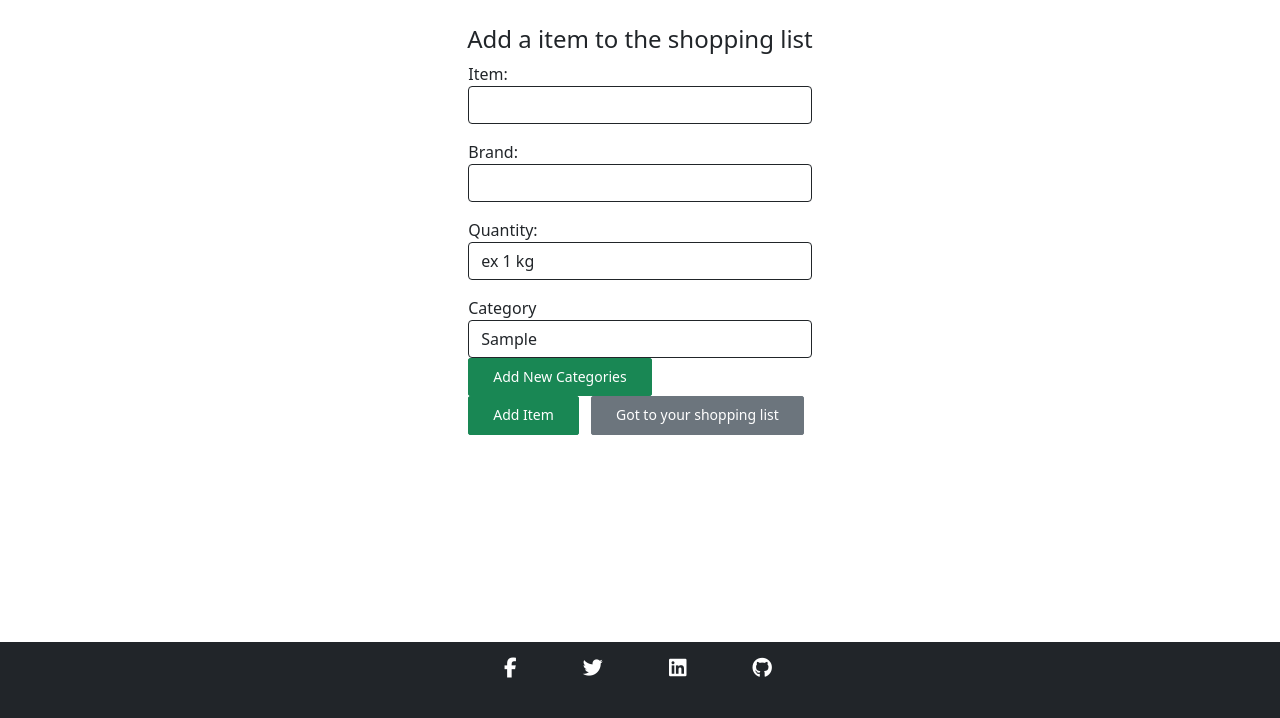
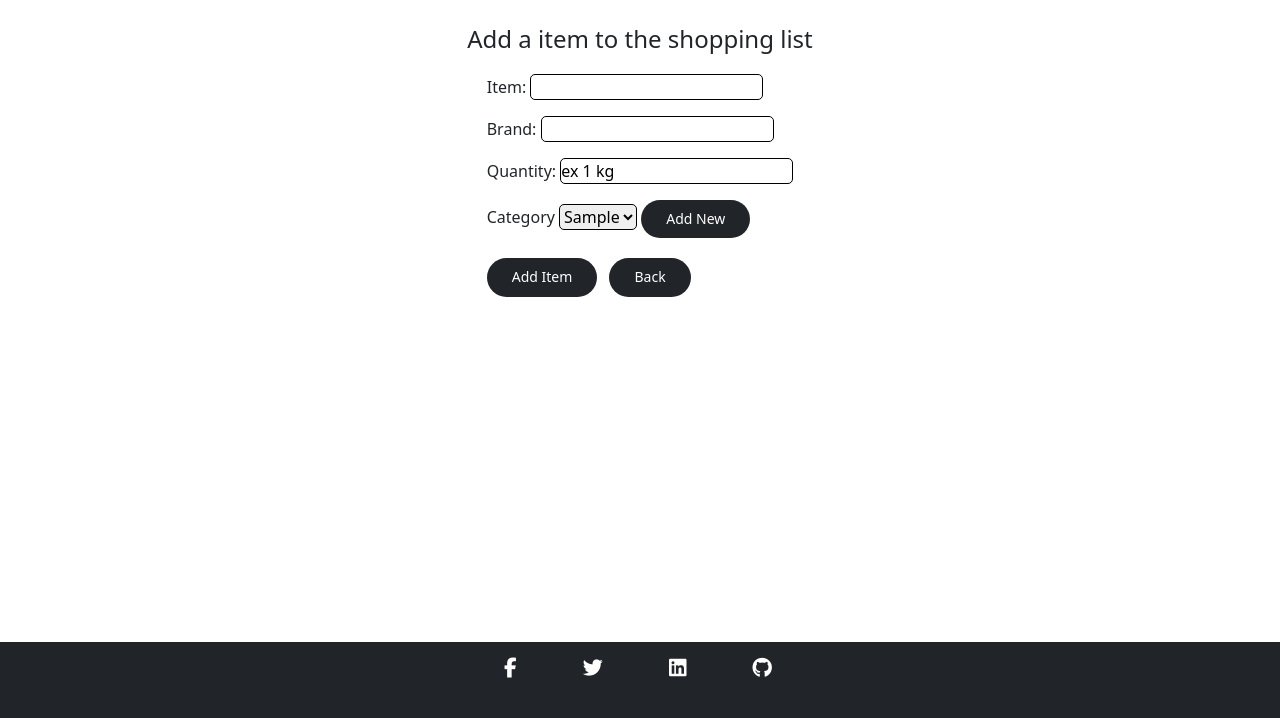
Before and after one commit to Stealthy20/grocery-shopping-list, a Django app: page /add_item in a window 1280 px wide. Shown: the part 82-800 px from the top of the page. Run offline with Django 3.2, Linux system fonts and the light colour scheme; a user stored in the database is signed in; tables that the repository leaves empty hold one stand-in row (values such as "Sample post"); some libraries are stand-ins or nearby versions.

Commit message:
Style add_item.html

```diff
--- a/shopping_list/forms.py
+++ b/shopping_list/forms.py
@@ -8,9 +8,9 @@
         model = ShoppingItem
         fields = ['item', 'brand', 'quantity']
         widgets = {
-            'item': forms.TextInput(attrs={'class': 'form-control'}),
-            'brand': forms.TextInput(attrs={'class': 'form-control'}),
-            'quantity': forms.TextInput(attrs={'class': 'form-control'}),
+            'item': forms.TextInput(attrs={'class': 'form-field'}),
+            'brand': forms.TextInput(attrs={'class': 'form-field'}),
+            'quantity': forms.TextInput(attrs={'class': 'form-field'}),
         }
 
 
--- a/static/css/style.css
+++ b/static/css/style.css
@@ -6,6 +6,10 @@
 
 body {
 	background-color: #ffffff;
+}
+
+h4 {
+    margin-bottom: 20px;
 }
 
 /* Header Styling */
@@ -55,32 +59,43 @@
     line-height: 1;
     font-weight: 400;
     padding: .7rem 1.5rem;
-    border-radius: 0.1275rem
+    border-radius: 0.1275rem;
+}
+
+.btn-div {
+    margin-top: 20px;
+}
+
+.btn-global {
+    background-color: #212529;
+    color: #ffffff;
+    border-radius: 25px;
 }
 
 .toast {
-    transition: 0.32s all ease-in-out
+    transition: 0.32s all ease-in-out;
 }
 
 .toast-container--fade {
     right: 0;
-    bottom: 0
+    bottom: 0;
 }
 
 .toast-container--fade .toast-wrapper {
-    display: inline-block
+    display: inline-block;
 }
 
 .toast.fade-init {
-    opacity: 0
+    opacity: 0;
 }
 
 .toast.fade-show {
-    opacity: 1
+    opacity: 1;
 }
 
 .toast.fade-hide {
-    opacity: 0
+    opacity: 0;
+    color: #ffffff;
 }
 
 
@@ -91,7 +106,8 @@
 	color: #212529;
 }
 
-.form-control {
-
-	border-color: #212529;
+.form-field {
+    border-style: solid;
+    border-width: 1px;
+    border-radius: 5px;
 }
--- a/templates/add_item.html
+++ b/templates/add_item.html
@@ -13,16 +13,17 @@
     <div>
       Category
 
-  <select class="form-control" name="categories">
+    <select class="form-field" name="categories">
         {% for category in categories %}
         <option value="{{ category.id }}">{{ category.category }}</option>
         {% endfor %}
       </select>
-    <a class="btn btn-success" href="{% url 'category' %}" role="button">Add New Categories</a>
+      <a class="btn btn-global" href="{% url 'category' %}" role="button">Add New</a>
     </div>
-      <button class="btn btn-success bouncebutton"  id="bouncebutton" type="submit">Add Item</button>
-      <a class="btn btn-secondary " href="{% url 'shopping_list' %}" role="button">Got to your shopping list</a>
-
+    <div class="btn-div">
+        <button class="btn btn-global bouncebutton "  id="bouncebutton" type="submit">Add Item</button>
+        <a class="btn btn-global" href="{% url 'shopping_list' %}" role="button">Back</a>
+    </div>
   </form>
 </div>
 
--- a/templates/base.html
+++ b/templates/base.html
@@ -165,10 +165,6 @@
 
             });
 
-            const shiners = document.querySelectorAll(".shine");
-            shiners.forEach((shiner) => {
-            shineItUp(shiner);
-            });
 
 
     </script>
```
Also changed, not shown: templates/shopping_list.html (+6 -6 lines), shopping_list/migrations/0028_rename_name_shoppingitem_item.py (added). Lines whose indentation alone changed are shown as unchanged.
